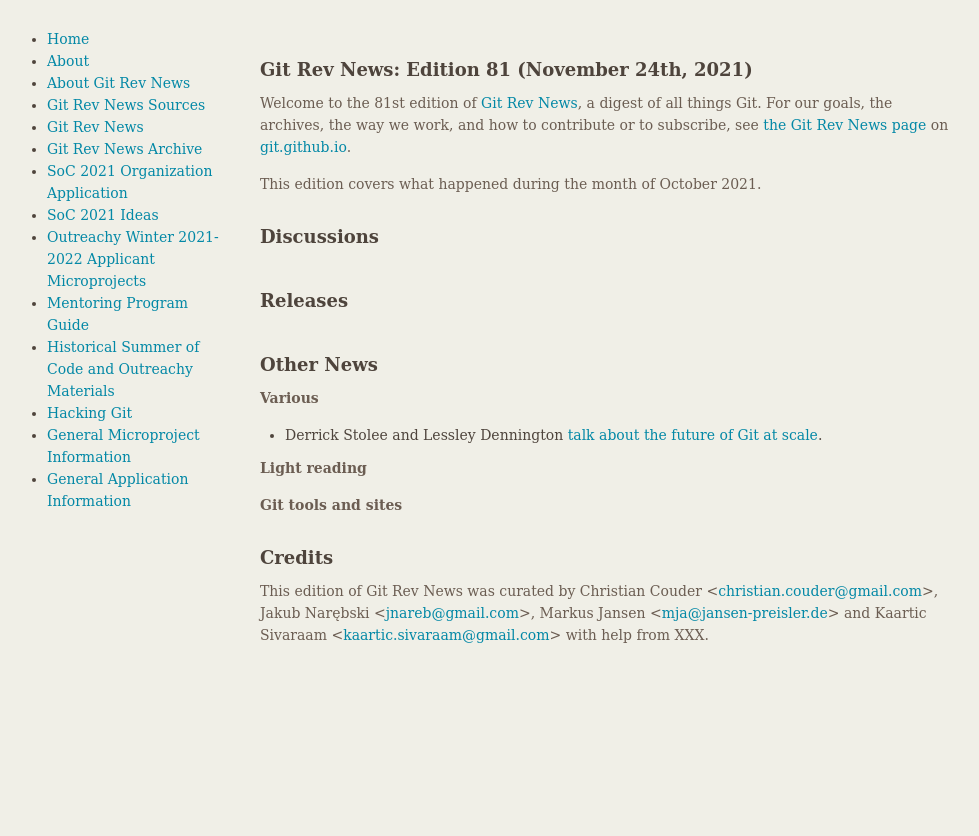
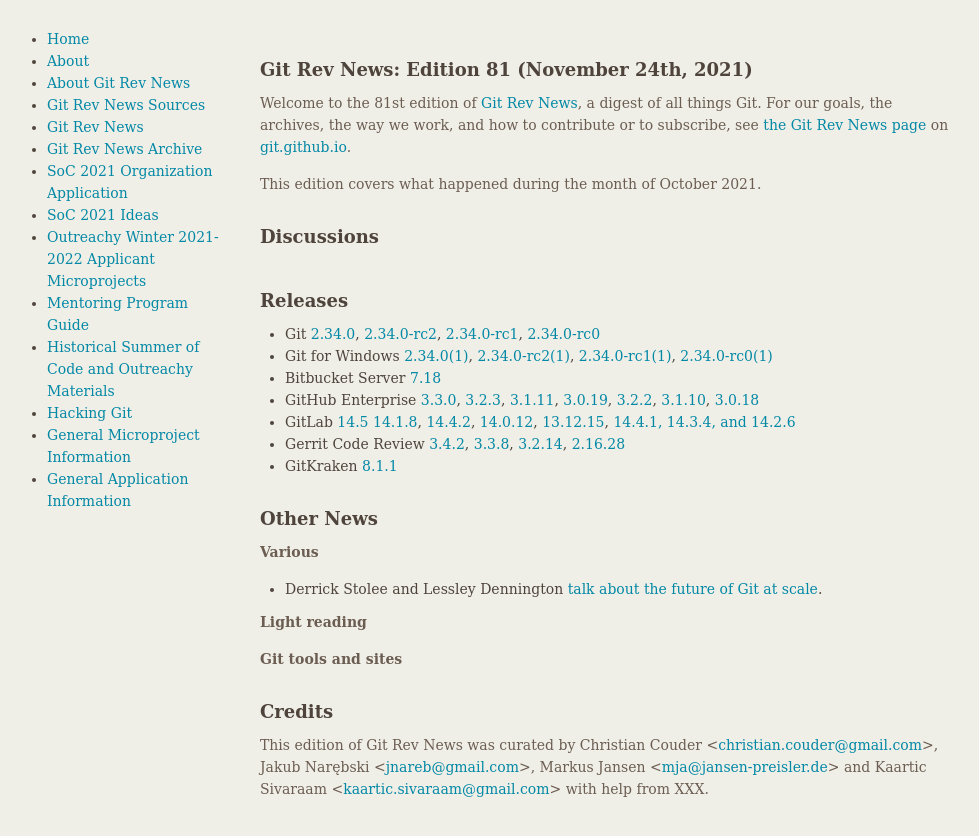
Before and after one commit to git/git.github.io, a Jekyll site: the page built from rev_news/drafts/edition-81.md, in a window 1280 px wide. Shown: the top 836 px of the page, without its empty margins (149-1128 px from the left). Built offline with Jekyll 4.4.1, drawn with Linux system fonts in a browser that asks for light colours.

Commit message:
rn-81: add releases

```diff
--- a/rev_news/drafts/edition-81.md
+++ b/rev_news/drafts/edition-81.md
@@ -35,6 +35,33 @@
 
 ## Releases
 
++ Git [2.34.0](https://public-inbox.org/git/xmqq8rxpgwki.fsf@gitster.g/),
+[2.34.0-rc2](https://public-inbox.org/git/xmqq4k8kzuz2.fsf@gitster.g/),
+[2.34.0-rc1](https://public-inbox.org/git/xmqqsfwc4yne.fsf@gitster.g/),
+[2.34.0-rc0](https://public-inbox.org/git/xmqqwnlve57e.fsf@gitster.g/)
++ Git for Windows [2.34.0(1)](https://github.com/git-for-windows/git/releases/tag/v2.34.0.windows.1),
+[2.34.0-rc2(1)](https://github.com/git-for-windows/git/releases/tag/v2.34.0-rc2.windows.1),
+[2.34.0-rc1(1)](https://github.com/git-for-windows/git/releases/tag/v2.34.0-rc1.windows.1),
+[2.34.0-rc0(1)](https://github.com/git-for-windows/git/releases/tag/v2.34.0-rc0.windows.1)
++ Bitbucket Server [7.18](https://confluence.atlassian.com/bitbucketserver/bitbucket-server-release-notes-872139866.html)
++ GitHub Enterprise [3.3.0](https://help.github.com/enterprise-server@3.3/admin/release-notes#3.3.0),
+[3.2.3](https://help.github.com/enterprise-server@3.2/admin/release-notes#3.2.3),
+[3.1.11](https://help.github.com/enterprise-server@3.1/admin/release-notes#3.1.11),
+[3.0.19](https://help.github.com/enterprise-server@3.0/admin/release-notes#3.0.19),
+[3.2.2](https://help.github.com/enterprise-server@3.2/admin/release-notes#3.2.2),
+[3.1.10](https://help.github.com/enterprise-server@3.1/admin/release-notes#3.1.10),
+[3.0.18](https://help.github.com/enterprise-server@3.0/admin/release-notes#3.0.18)
++ GitLab [14.5](https://about.gitlab.com/releases/2021/11/22/gitlab-14-5-released/)
+[14.1.8](https://about.gitlab.com/releases/2021/11/15/gitlab-14-1-8-released/),
+[14.4.2](https://about.gitlab.com/releases/2021/11/08/gitlab-14-4-2-released/),
+[14.0.12](https://about.gitlab.com/releases/2021/11/05/gitlab-14-0-12-released/),
+[13.12.15](https://about.gitlab.com/releases/2021/11/03/gitlab-13-12-15-released/),
+[14.4.1, 14.3.4, and 14.2.6](https://about.gitlab.com/releases/2021/10/28/security-release-gitlab-14-4-1-released/)
++ Gerrit Code Review [3.4.2](https://www.gerritcodereview.com/3.4.html#342),
+[3.3.8](https://www.gerritcodereview.com/3.3.html#338),
+[3.2.14](https://www.gerritcodereview.com/3.2.html#3214),
+[2.16.28](https://www.gerritcodereview.com/2.16.html#21628)
++ GitKraken [8.1.1](https://support.gitkraken.com/release-notes/current)
 
 ## Other News
 
```
